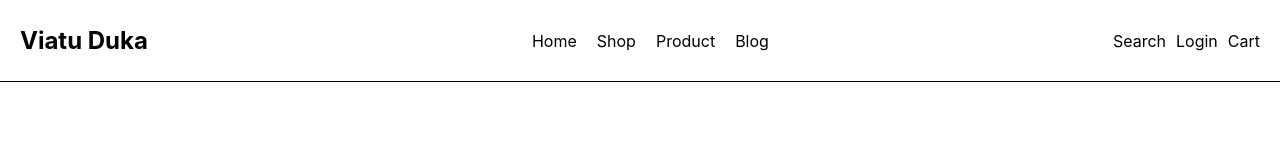
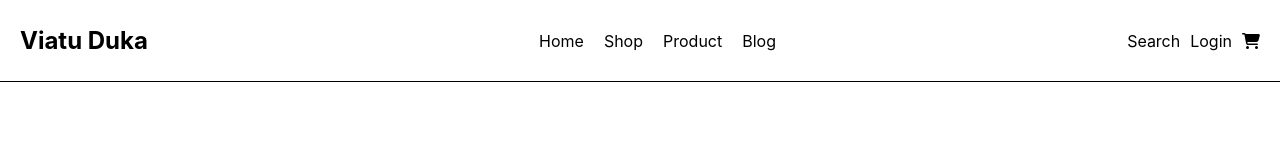
Before and after one commit to muilipato/viatu-duka, a React (Create React App) app: page / in a window 1280 px wide. Shown: the top 160 px of the page. Built offline with nearby package versions, Linux system fonts and the light colour scheme.

Commit message:
added cart icon to header

```diff
--- a/package.json
+++ b/package.json
@@ -3,6 +3,9 @@
   "version": "0.1.0",
   "private": true,
   "dependencies": {
+    "@fortawesome/fontawesome-svg-core": "^6.4.2",
+    "@fortawesome/free-solid-svg-icons": "^6.4.2",
+    "@fortawesome/react-fontawesome": "^0.2.0",
     "@testing-library/jest-dom": "^5.17.0",
     "@testing-library/react": "^13.4.0",
     "@testing-library/user-event": "^13.5.0",
--- a/src/components/Header.jsx
+++ b/src/components/Header.jsx
@@ -1,4 +1,8 @@
 import React from "react";
+import { FontAwesomeIcon } from '@fortawesome/react-fontawesome';
+import { faShoppingCart } from '@fortawesome/free-solid-svg-icons';
+
+
 import './styles/Header.css'
 export default function Header(){
     return(
@@ -17,7 +21,7 @@ export default function Header(){
             <div className="header-icons">
                 <a href="#" className="icon">Search</a>
                 <a href="#" className="icon">Login</a>
-                <a href="#" className="icon">Cart</a>
+                <a href="#" className="icon"><FontAwesomeIcon icon={faShoppingCart} className="icon" /></a>
 
             </div>
 
```
Also changed, not shown: 1 other file (tests, documents, lock files or other folders).
